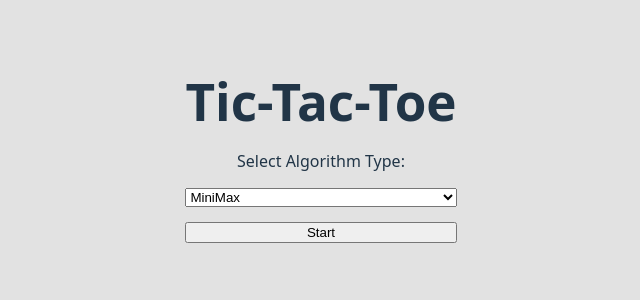
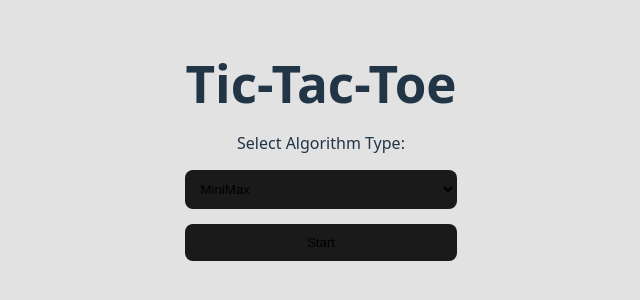
Before and after one commit to devangmalhotra/ai-agent-tic-tac-toe, a React (Vite) app: page / in a window 1280 px wide. Shown: the part 242-542 px from the top of the page, without its empty margins (319-959 px from the left). Built offline with nearby package versions, Linux system fonts and the light colour scheme.

Commit message:
updated styling

```diff
--- a/src/Components/GameSettings/GameSettings.css
+++ b/src/Components/GameSettings/GameSettings.css
@@ -5,3 +5,16 @@
     margin: 20px;
 
 }
+
+.selection-dropdown, .selection-dropdown-submit {
+    padding: 10px;
+    border: 1px solid transparent;
+    cursor: pointer;
+    border-radius: 8px;
+    background-color: #1a1a1a;
+    transition: border-color 0.25s
+}
+
+.selection-dropdown-submit:hover {
+    border-color: #646cff;
+}
--- a/src/Components/GameSettings/GameSettings.jsx
+++ b/src/Components/GameSettings/GameSettings.jsx
@@ -16,12 +16,12 @@ function GameSettings() {
     <div id='form-container'>
         <form id='game-form' action="" onSubmit={handleSubmit}>
             <label htmlFor="algo-type">Select Algorithm Type:</label>
-            <select name="algo-type" id="">
+            <select name="algo-type" className="selection-dropdown">
                 <option value="miniMax">MiniMax</option>
                 <option value="alphaBetaPruning">Alpha-Beta Pruning</option>
                 <option value="expectiMiniMax">ExpectiMiniMax</option>
             </select>
-            <input type="submit" id='game-form-submit' value='Start'/>
+            <input type="submit" id='game-form-submit' value='Start' className='selection-dropdown-submit'/>
         </form>
     </div>
   )
```
